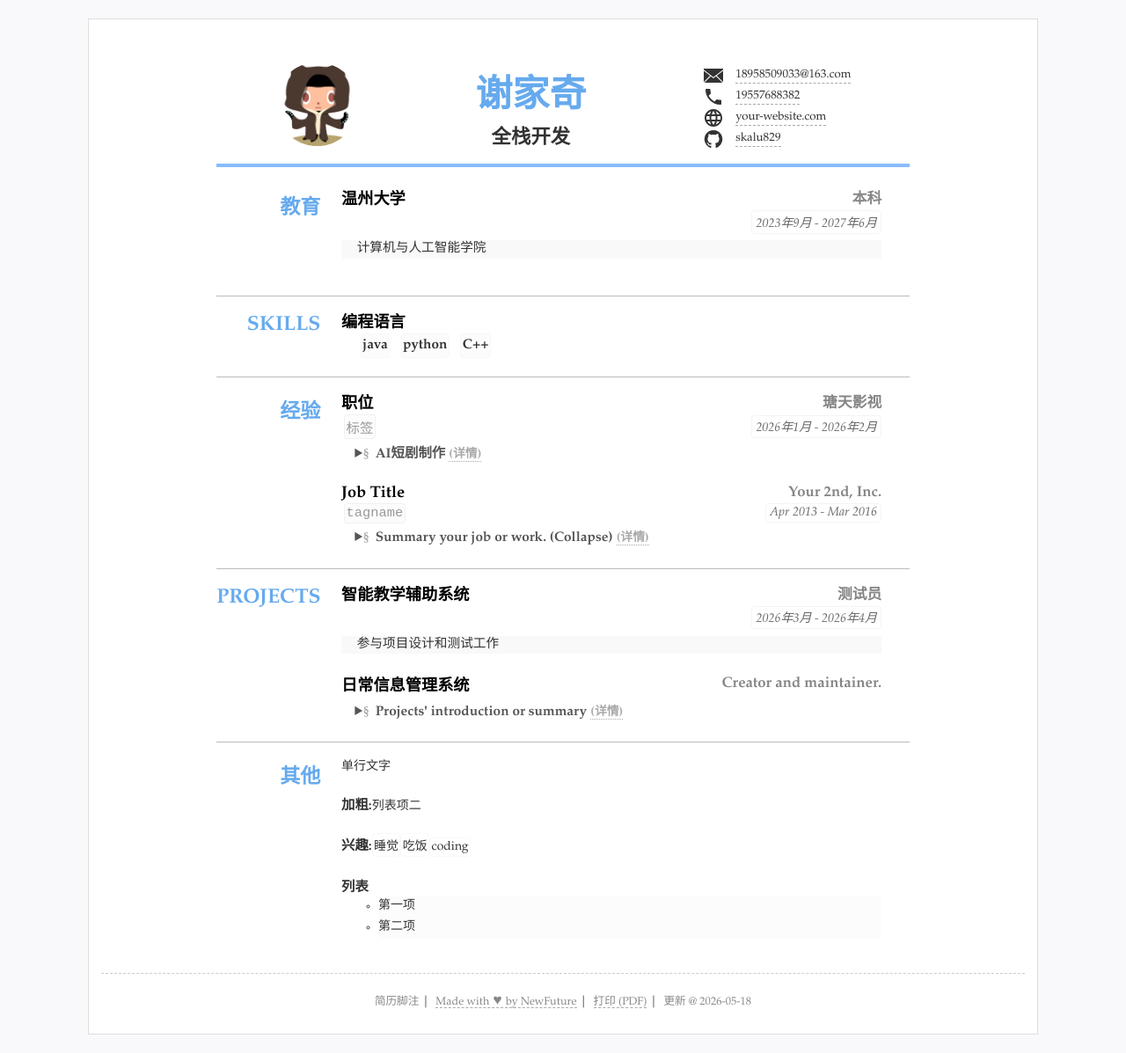
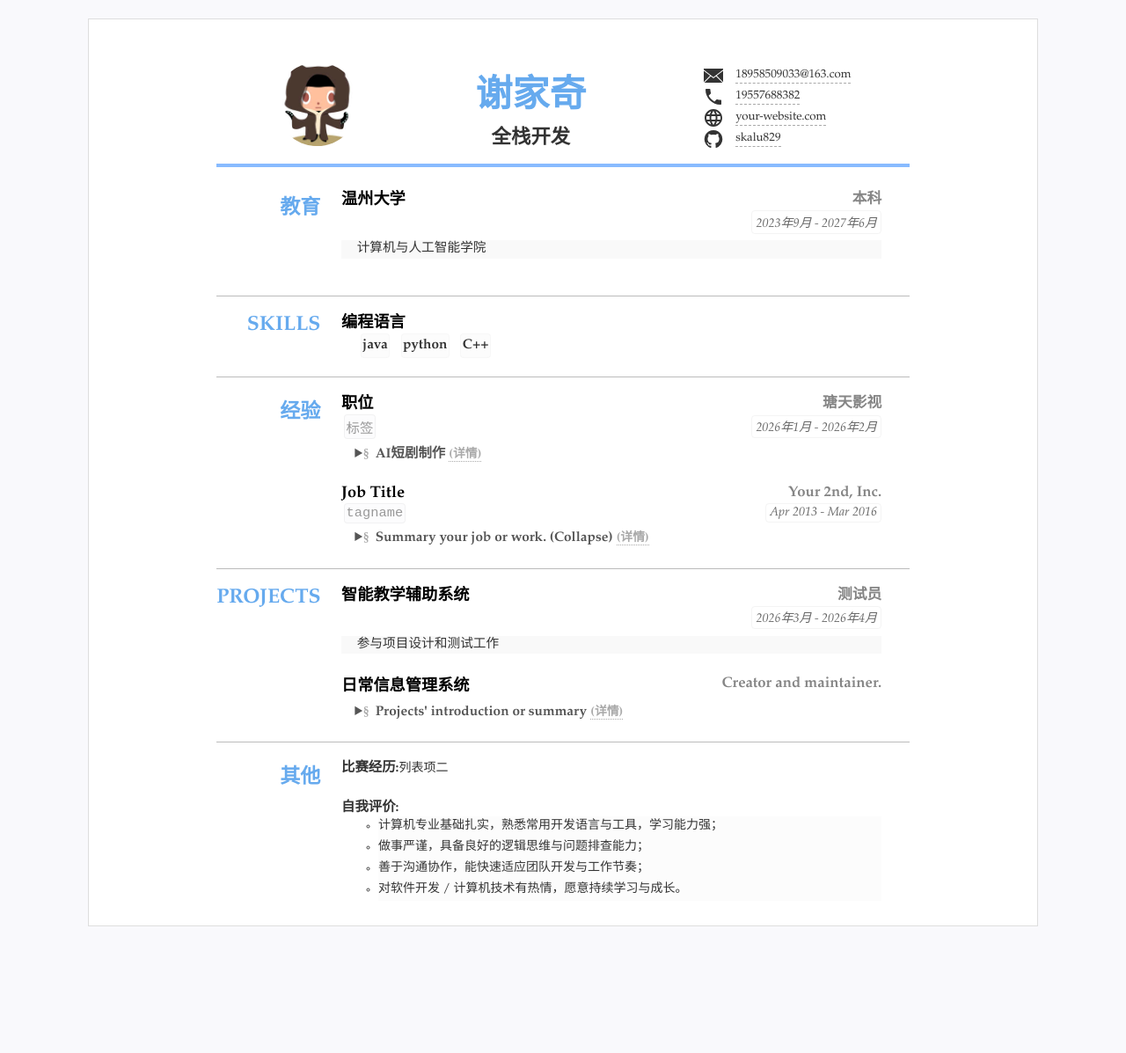
Before and after one commit to skalu829/111, a Jekyll site: the page built from index.html, in a window 1280 px wide. Shown: the whole page at 88% size. Built offline with Jekyll 4.4.1, drawn with Linux system fonts in a browser that asks for light colours; after the commit the page ends 1074 px from its top, so only the background shows below that.

Commit message:
Update resume.yml

```diff
--- a/_data/resume.yml
+++ b/_data/resume.yml
@@ -84,18 +84,17 @@ others: #其他列表显示
 - type: others #ID可以为空
   name: '其他'
   content: #选择需要的格式
-  - 单行文字
-  - title: "加粗:"
+  - title: "比赛经历:"
+    list:
+    - 校内ACM竞赛三等奖
+    - 小程教育杯二等奖
     text: "列表项二"
-  - title: "兴趣:"
-    items: #单行列表
-    - 睡觉
-    - 吃饭
-    - coding
-  - title: 列表
+  - title: "自我评价:"
     list:
-    - 第一项
-    - 第二项
+    - 计算机专业基础扎实，熟悉常用开发语言与工具，学习能力强；
+    - 做事严谨，具备良好的逻辑思维与问题排查能力；
+    - 善于沟通协作，能快速适应团队开发与工作节奏；
+    - 对软件开发 / 计算机技术有热情，愿意持续学习与成长。
 #- type:
 #  name: '其他'
 #  content: #选择需要的格式
@@ -103,13 +102,12 @@ others: #其他列表显示
 #  - 如果有可以继续添加
 
 #footer 脚注，打印版和web版不同不显示
-footer: #脚注多组
   print: #打印版markdown或者html
   screen:
   - text: "简历脚注"
   #   href: '/'
   - text: "Made with &hearts; by NewFuture"
-    href: "https://github.com/NewFuture/CV/"
+    href: "https://github.com/skalu/CV/"
 
 #页面额外js脚本，如xx统计
 scripts:
```
